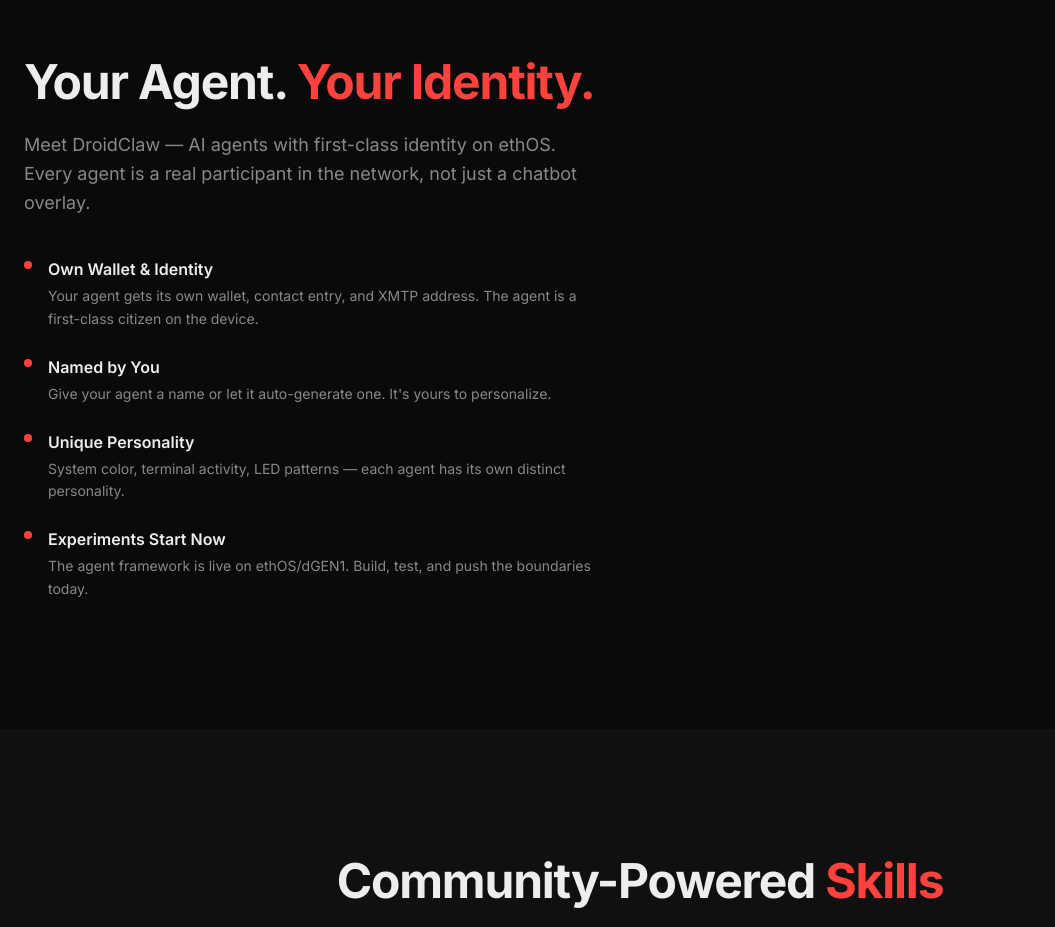
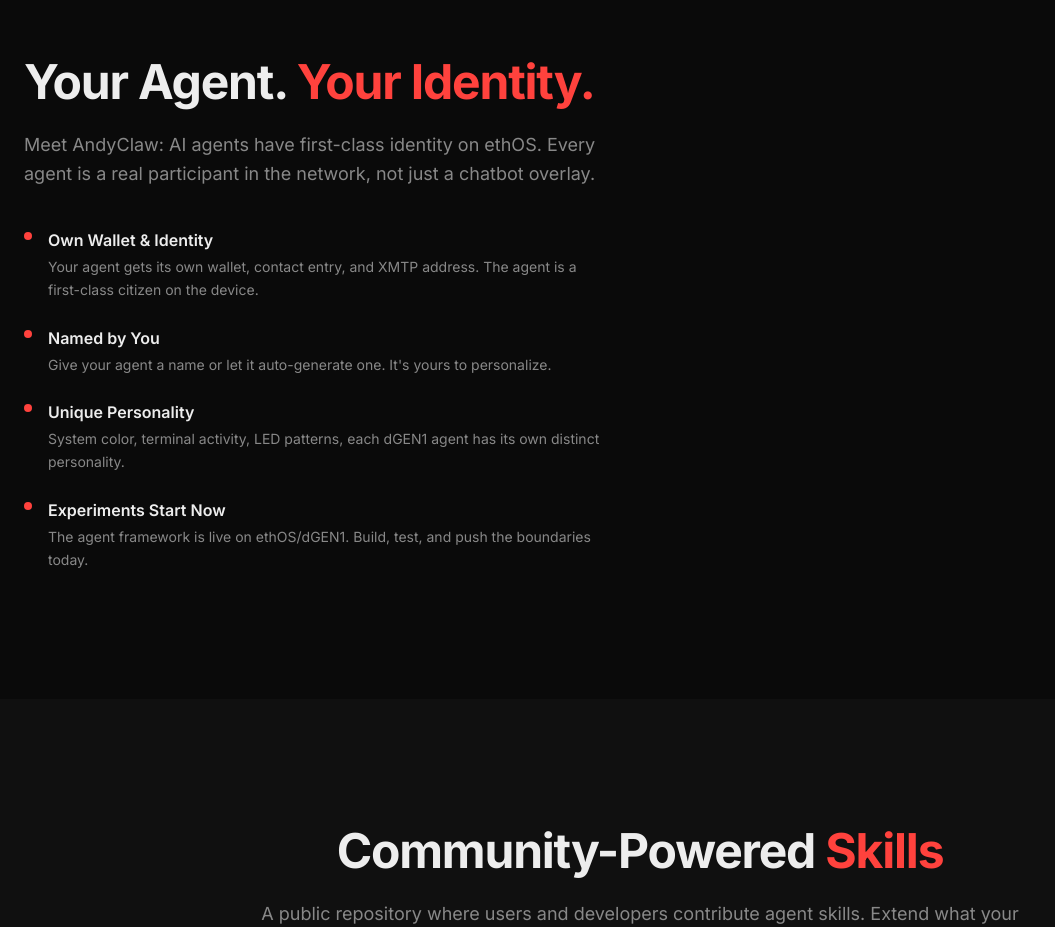
Before and after one commit to EthereumPhone/FreedomFactorySite, a Next.js app: page / in a window 1280 px wide. Shown: the part 2740-3667 px from the top of the page, without its empty margins (0-1055 px from the left). Built offline with nearby package versions, Linux system fonts and the light colour scheme.

Commit message:
Update Agent.tsx

```diff
--- a/src/components/Agent.tsx
+++ b/src/components/Agent.tsx
@@ -14,7 +14,7 @@
   {
     title: "Unique Personality",
     description:
-      "System color, terminal activity, LED patterns — each agent has its own distinct personality.",
+      "System color, terminal activity, LED patterns, each dGEN1 agent has its own distinct personality.",
   },
   {
     title: "Experiments Start Now",
@@ -34,7 +34,7 @@
               <span className="text-accent">Your Identity.</span>
             </h2>
             <p className="mt-6 text-lg text-muted leading-relaxed">
-              Meet DroidClaw — AI agents with first-class identity on ethOS.
+              Meet AndyClaw: AI agents have first-class identity on ethOS.
               Every agent is a real participant in the network, not just a
               chatbot overlay.
             </p>
```
